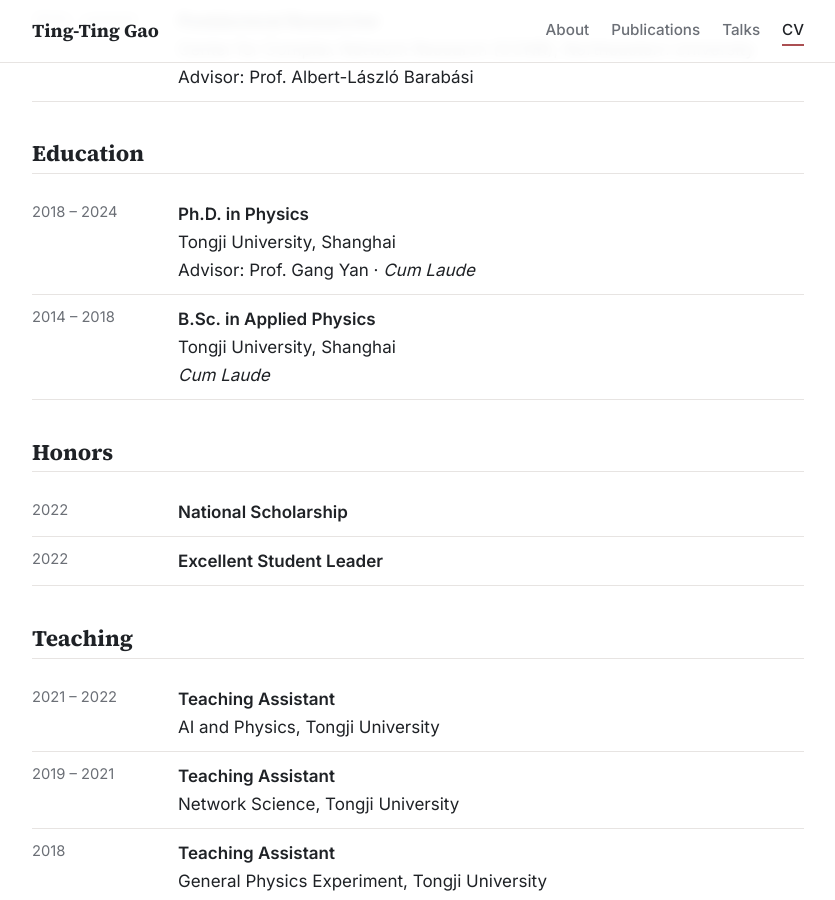
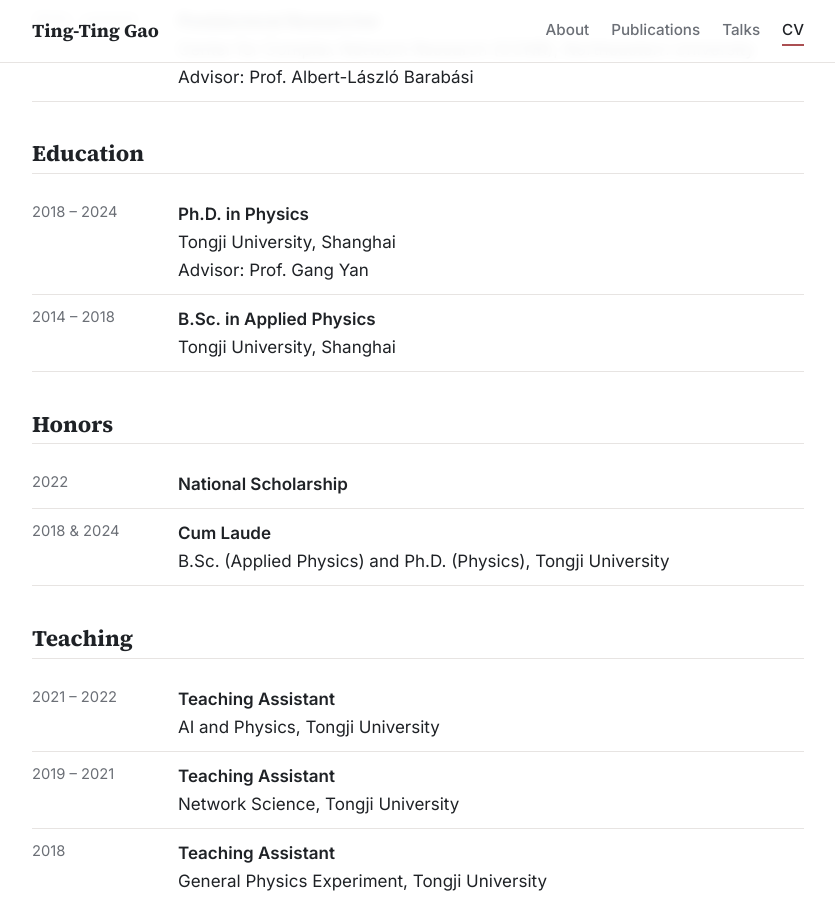
Before and after one commit to Ting-TingGao/Ting-TingGao.github.io, a Jekyll site: the page built from cv.md, in a window 1280 px wide and 900 px high, scrolled down 314 px. Shown: the whole window, without its empty margins (222-1057 px from the left). Built offline with Jekyll 4.4.1, drawn with Linux system fonts in a browser that asks for light colours.

Commit message:
CV: move Cum Laude from Education to Honors; remove Excellent Student Leader
Co-Authored-By: Claude Opus 4.8 (1M context) <noreply@anthropic.com>

```diff
--- a/cv.md
+++ b/cv.md
@@ -14,13 +14,13 @@ description: Curriculum vitae of Ting-Ting Gao.
 
 ## Education
 
-<div class="cv-row"><div class="when">2018 – 2024</div><div class="what"><strong>Ph.D. in Physics</strong>Tongji University, Shanghai<br><span class="meta">Advisor: Prof. Gang Yan · <em>Cum Laude</em></span></div></div>
-<div class="cv-row"><div class="when">2014 – 2018</div><div class="what"><strong>B.Sc. in Applied Physics</strong>Tongji University, Shanghai<br><span class="meta"><em>Cum Laude</em></span></div></div>
+<div class="cv-row"><div class="when">2018 – 2024</div><div class="what"><strong>Ph.D. in Physics</strong>Tongji University, Shanghai<br><span class="meta">Advisor: Prof. Gang Yan</span></div></div>
+<div class="cv-row"><div class="when">2014 – 2018</div><div class="what"><strong>B.Sc. in Applied Physics</strong>Tongji University, Shanghai</div></div>
 
 ## Honors
 
 <div class="cv-row"><div class="when">2022</div><div class="what"><strong>National Scholarship</strong></div></div>
-<div class="cv-row"><div class="when">2022</div><div class="what"><strong>Excellent Student Leader</strong></div></div>
+<div class="cv-row"><div class="when">2018 &amp; 2024</div><div class="what"><strong>Cum Laude</strong>B.Sc. (Applied Physics) and Ph.D. (Physics), Tongji University</div></div>
 
 ## Teaching
 
```
